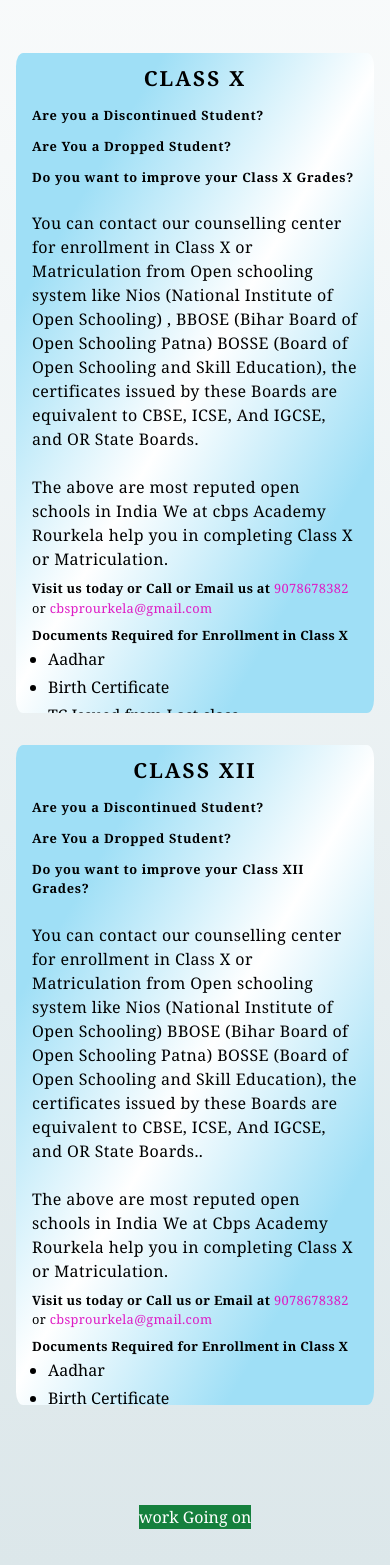
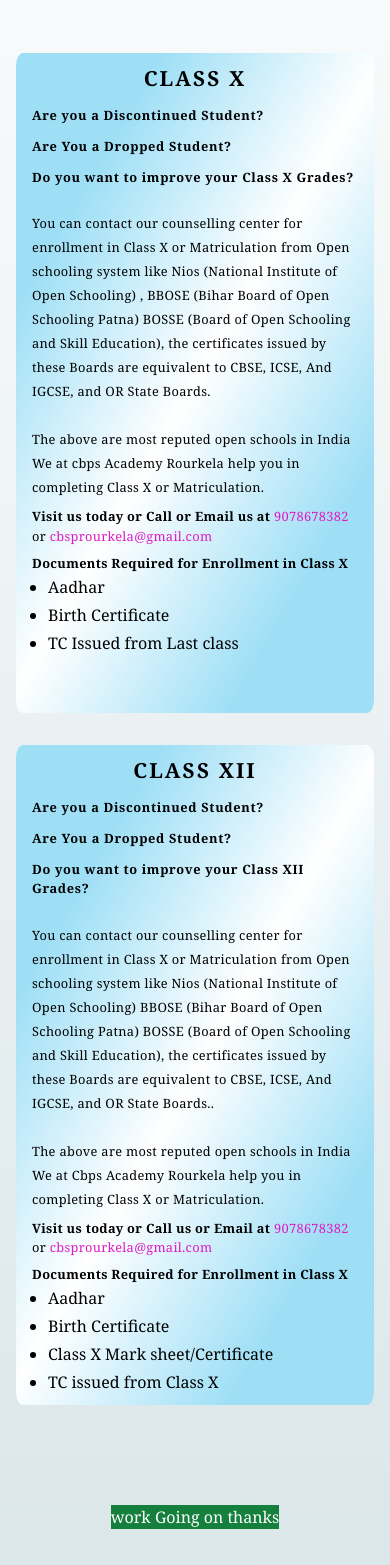
Before and after one commit to PRADEEPSAHU92546/CityClean-waste-management-, a website: page index.html in a window 390 px wide. Shown: the part 3896-5461 px from the top of the page. Drawn offline with nearby package versions, Linux system fonts and the light colour scheme.

Commit message:
changes  4

```diff
--- a/index.html
+++ b/index.html
@@ -177,7 +177,7 @@
     <!-- book online -->
 
     <!-- desc -->
-    <section class="bg-gradient-to-t from-[#dce7ea] to-[white]">
+    <section class="bg-gradient-to-t from-[#b7dde7] to-[white]">
       <!-- About -->
       <div id="About" class="md:h-[102vh] h-auto md:mx-14 grid md:grid-cols-2">
         <div class="md:p-10 p-4 md:h-[100vh] h-auto md:overflow-hidden">
@@ -336,8 +336,8 @@
             </h2>
             <h2 class="font-bold pt-3 tracking-wider  md:text-[100%] text-[80%]">Are You a Dropped Student?</h2>
             <h2 class="font-bold pt-3 tracking-wider  md:text-[100%] text-[80%]">Do you want to improve your Class X Grades?</h2>
-            <p class="text-[100%] font-extralight pt-6 tracking-wide leading-6">You can contact our counselling center for enrollment in Class X or Matriculation from Open schooling system like Nios (National Institute of Open Schooling) , BBOSE (Bihar Board of Open Schooling Patna) BOSSE (Board of Open Schooling and Skill Education), the certificates issued by these Boards are equivalent to CBSE, ICSE, And IGCSE, and OR State Boards.</p>
-            <p class="text-[100%] font-extralight pt-6 tracking-wide leading-6 ">The above are most reputed open schools in India We at cbps Academy Rourkela help you in completing Class X or Matriculation.
+            <p class="md:text-[100%] text-[80%] font-extralight pt-6 tracking-wide leading-6">You can contact our counselling center for enrollment in Class X or Matriculation from Open schooling system like Nios (National Institute of Open Schooling) , BBOSE (Bihar Board of Open Schooling Patna) BOSSE (Board of Open Schooling and Skill Education), the certificates issued by these Boards are equivalent to CBSE, ICSE, And IGCSE, and OR State Boards.</p>
+            <p class="md:text-[100%] text-[80%] font-extralight pt-6 tracking-wide leading-6 ">The above are most reputed open schools in India We at cbps Academy Rourkela help you in completing Class X or Matriculation.
             </p>
             <h2 class="pt-2 tracking-wide  md:text-[100%] text-[80%]"><span class="font-bold">Visit us today or Call or Email us at</span> <span class="text-[#de1bc4]"> 9078678382</span> or <span class="text-[#de1bc4]">cbsprourkela@gmail.com</span></h2>
             <h2 class="font-bold pt-2 tracking-wide  md:text-[100%] text-[80%]">Documents Required for Enrollment in Class X</h2>
@@ -353,8 +353,8 @@
             </h2>
             <h2 class="font-bold pt-3 tracking-wider  md:text-[100%] text-[80%]">Are You a Dropped Student?</h2>
             <h2 class="font-bold pt-3 tracking-wider  md:text-[100%] text-[80%]">Do you want to improve your Class XII Grades?</h2>
-            <p class="text-[100%] font-extralight pt-6 tracking-wide leading-6">You can contact our counselling center for enrollment in Class X or Matriculation from Open schooling system like Nios (National Institute of Open Schooling) BBOSE (Bihar Board of Open Schooling Patna) BOSSE (Board of Open Schooling and Skill Education), the certificates issued by these Boards are equivalent to CBSE, ICSE, And IGCSE, and OR State Boards..</p>
-            <p class="text-[100%] font-extralight pt-6 tracking-wide leading-6 ">The above are most reputed open schools in India We at Cbps Academy Rourkela help you in completing Class X or Matriculation.
+            <p class="md:text-[100%] text-[80%] font-extralight pt-6 tracking-wide leading-6">You can contact our counselling center for enrollment in Class X or Matriculation from Open schooling system like Nios (National Institute of Open Schooling) BBOSE (Bihar Board of Open Schooling Patna) BOSSE (Board of Open Schooling and Skill Education), the certificates issued by these Boards are equivalent to CBSE, ICSE, And IGCSE, and OR State Boards..</p>
+            <p class="md:text-[100%] text-[80%] font-extralight pt-6 tracking-wide leading-6 ">The above are most reputed open schools in India We at Cbps Academy Rourkela help you in completing Class X or Matriculation.
             </p>
             <h2 class="pt-2 tracking-wide  md:text-[100%] text-[80%]"><span class="font-bold">Visit us today or Call us or Email at</span> <span class="text-[#de1bc4]"> 9078678382</span> or <span class="text-[#de1bc4]">cbsprourkela@gmail.com</span></h2>
             <h2 class="font-bold pt-2 tracking-wide  md:text-[100%] text-[80%]">Documents Required for Enrollment in Class X</h2>
@@ -368,7 +368,7 @@
 
         <!-- container2 -->
         <div class="h-40 flex justify-center items-center content-center pt-16">
-          <h1 class="bg-green-700 text-white ">work Going on</h1>
+          <h1 class="bg-green-700 text-white ">work Going on thanks</h1>
         </div>
       </div>
     </section>
```
Also changed, not shown: style.css.
